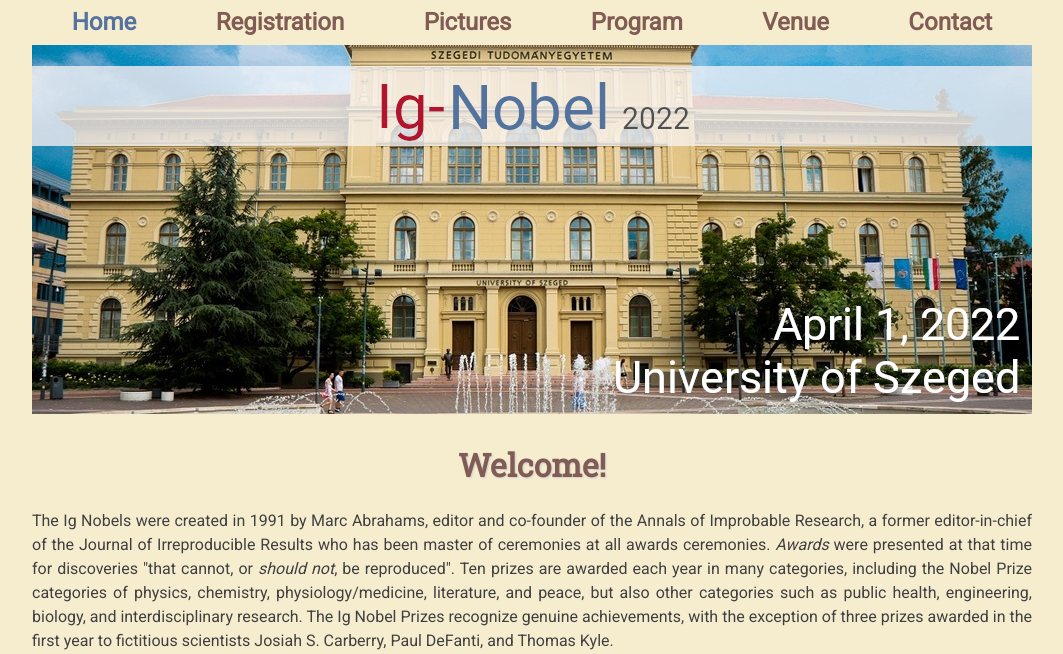
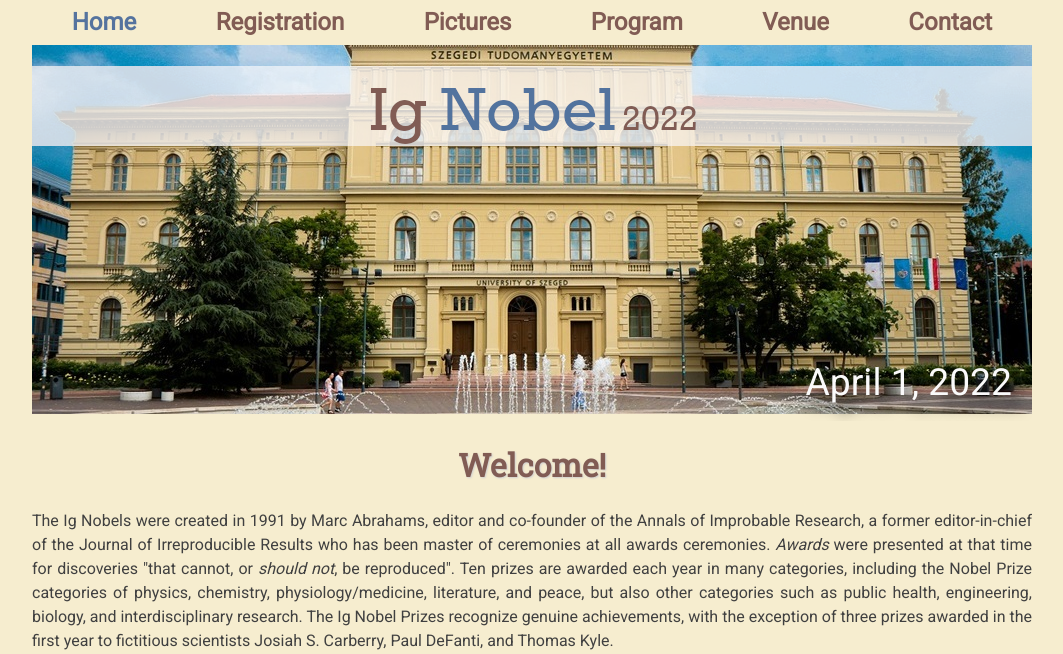
Before and after one commit to Mused21/webtervprojekt, a PHP site: page / in a window 1280 px wide. Shown: the top 654 px of the page, without its empty margins (108-1171 px from the left). Run offline with PHP 8.4, Linux system fonts and the light colour scheme.

Commit message:
Fix banner

```diff
--- a/contact.html
+++ b/contact.html
@@ -27,7 +27,10 @@
     </div>
   </nav>
   <div class="banner">
-    <img class="banner-img" src="media/banner2.png" alt="Banner - Univ. of Szeged">
+    <img class="banner-img" src="media/banner.png" alt="Banner - Univ. of Szeged">
+    <div class="date">
+      April 1, 2022
+    </div>
   </div>
 
   <div class="content">
--- a/css/main.css
+++ b/css/main.css
@@ -47,6 +47,7 @@
 }
 
 .nav {
+  z-index: 1000;
   width: 80%;
   max-width: 1000px;
   margin: auto;
@@ -93,6 +94,23 @@
   background-color: #;
   text-align: center;
   padding-top: 45px;
+}
+
+.banner {
+  position: relative;
+}
+
+.date {
+  font-size: 2.33em;
+  color: #fafafa;
+  line-height: 1.5em;
+  width: auto;
+  padding: 0px 20px 10px 0px;
+  text-align: right;
+  position: absolute;
+  bottom: 0px;
+  right: 0px;
+  text-shadow: 10px 10px 16px #000000;
 }
 
 .content {
--- a/index.html
+++ b/index.html
@@ -26,7 +26,10 @@
     </div>
   </nav>
   <div class="banner">
-    <img class="banner-img" src="media/banner2.png" alt="Banner - Univ. of Szeged">
+    <img class="banner-img" src="media/banner.png" alt="Banner - Univ. of Szeged">
+    <div class="date">
+      April 1, 2022
+    </div>
   </div>
 
   <div class="content">
@@ -58,7 +61,8 @@
         The prizes are mostly presented by Nobel laureates, originally at a ceremony in a lecture hall at <abbr title="Massachusetts Institute of Technology">MIT</abbr> but since 1994 in the
         Sanders Theater at Harvard University.Due to the COVID-19 pandemic, 2020 and 2021's event was held fully online. The event contains a number of running jokes, including Miss Sweetie Poo, a
         little girl who repeatedly cries out, <q>Please stop: I'm bored</q>, in a high-pitched voice if speakers go on too long.
-        The awards ceremony is traditionally closed with the words: <blockquote>"If you didn't win a prize—and especially if you did—better luck next year!"</blockquote>
+        The awards ceremony is traditionally closed with the words:
+      <blockquote>"If you didn't win a prize—and especially if you did—better luck next year!"</blockquote>
       </p>
     </section>
 
--- a/pictures.html
+++ b/pictures.html
@@ -27,7 +27,10 @@
     </div>
   </nav>
   <div class="banner">
-    <img class="banner-img" src="media/banner2.png" alt="Banner - Univ. of Szeged">
+    <img class="banner-img" src="media/banner.png" alt="Banner - Univ. of Szeged">
+    <div class="date">
+      April 1, 2022
+    </div>
   </div>
 
   <div class="content">
--- a/program.html
+++ b/program.html
@@ -27,7 +27,10 @@
     </div>
   </nav>
   <div class="banner">
-    <img class="banner-img" src="media/banner2.png" alt="Banner - Univ. of Szeged">
+    <img class="banner-img" src="media/banner.png" alt="Banner - Univ. of Szeged">
+    <div class="date">
+      April 1, 2022
+    </div>
   </div>
 
   <div class="content">
--- a/registration.html
+++ b/registration.html
@@ -27,7 +27,10 @@
     </div>
   </nav>
   <div class="banner">
-    <img class="banner-img" src="media/banner2.png" alt="Banner - Univ. of Szeged">
+    <img class="banner-img" src="media/banner.png" alt="Banner - Univ. of Szeged">
+    <div class="date">
+      April 1, 2022
+    </div>
   </div>
 
   <div class="content">
--- a/venue.html
+++ b/venue.html
@@ -26,7 +26,10 @@
     </div>
   </nav>
   <div class="banner">
-    <img class="banner-img" src="media/banner2.png" alt="Banner - Univ. of Szeged">
+    <img class="banner-img" src="media/banner.png" alt="Banner - Univ. of Szeged">
+    <div class="date">
+      April 1, 2022
+    </div>
   </div>
 
   <div class="content">
```
Also changed, not shown: media/banner.jpg (deleted), media/banner.png (added), media/norbert-grayscale.jpg (deleted), 1 other file.
